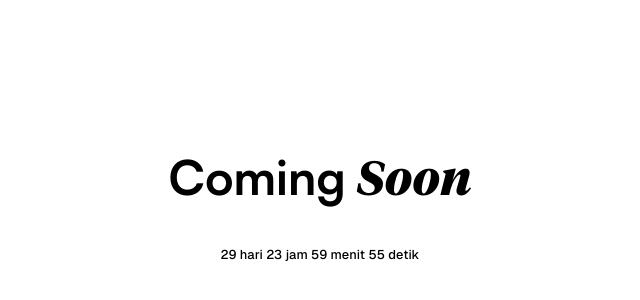
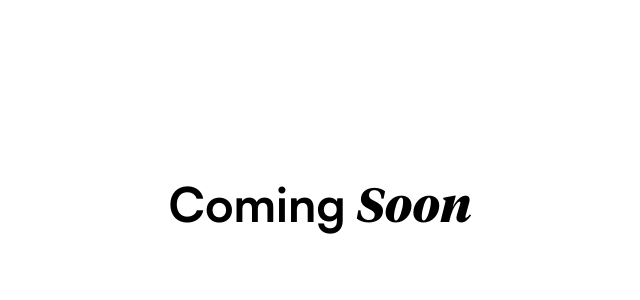
Before and after one commit to nalendramuhammad/np, a Next.js app: page / in a window 1280 px wide. Shown: the part 196-496 px from the top of the page, without its empty margins (320-960 px from the left). Built offline with nearby package versions, Linux system fonts and the light colour scheme.

Commit message:
ngga jadi

```diff
--- a/app/page.tsx
+++ b/app/page.tsx
@@ -1,39 +1,6 @@
-"use client";
-import { useEffect, useState } from "react";
 import styles from "./page.module.css";
 
 export default function Home() {
-  // Hitung mundur satu bulan dari sekarang
-  const [countdown, setCountdown] = useState({
-    days: 0,
-    hours: 0,
-    minutes: 0,
-    seconds: 0,
-  });
-
-  useEffect(() => {
-    const now = new Date();
-    const target = new Date(now);
-    target.setMonth(target.getMonth() + 1);
-
-    function updateCountdown() {
-      const now = new Date();
-      const diff = target.getTime() - now.getTime();
-      if (diff <= 0) {
-        setCountdown({ days: 0, hours: 0, minutes: 0, seconds: 0 });
-        return;
-      }
-      const days = Math.floor(diff / (1000 * 60 * 60 * 24));
-      const hours = Math.floor((diff / (1000 * 60 * 60)) % 24);
-      const minutes = Math.floor((diff / (1000 * 60)) % 60);
-      const seconds = Math.floor((diff / 1000) % 60);
-      setCountdown({ days, hours, minutes, seconds });
-    }
-    updateCountdown();
-    const interval = setInterval(updateCountdown, 1000);
-    return () => clearInterval(interval);
-  }, []);
-
   return (
     <div className={styles.page}>
       <main className={styles.main}>
@@ -56,18 +23,6 @@ export default function Home() {
             Soon
           </span>
         </h1>
-        <div
-          style={{
-            marginTop: 4,
-            fontSize: "0.8rem",
-            fontWeight: 500,
-            textAlign: "center",
-            letterSpacing: "0.01em",
-          }}
-        >
-          {countdown.days} hari {countdown.hours} jam {countdown.minutes} menit{" "}
-          {countdown.seconds} detik
-        </div>
       </main>
     </div>
   );
```
